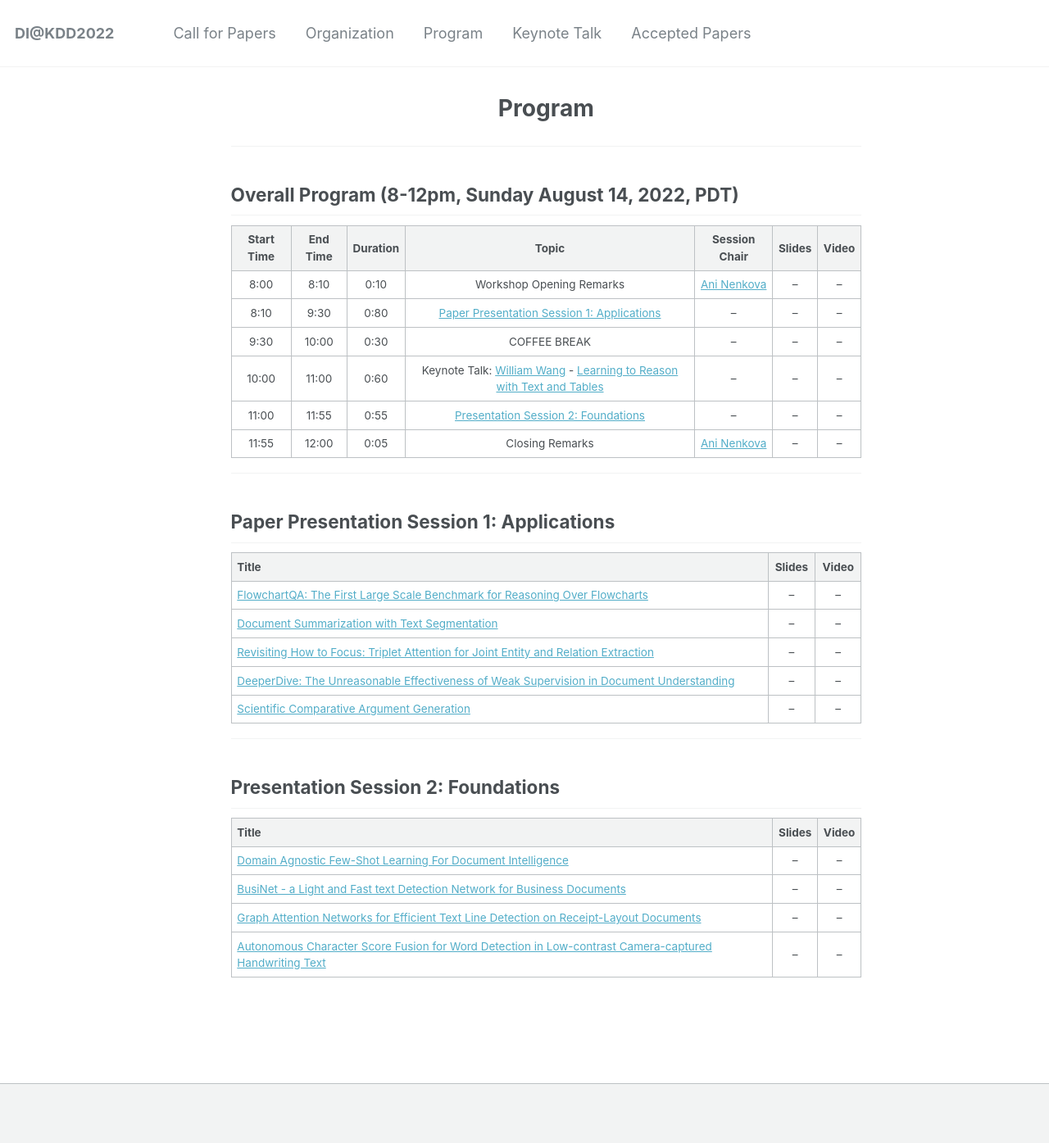
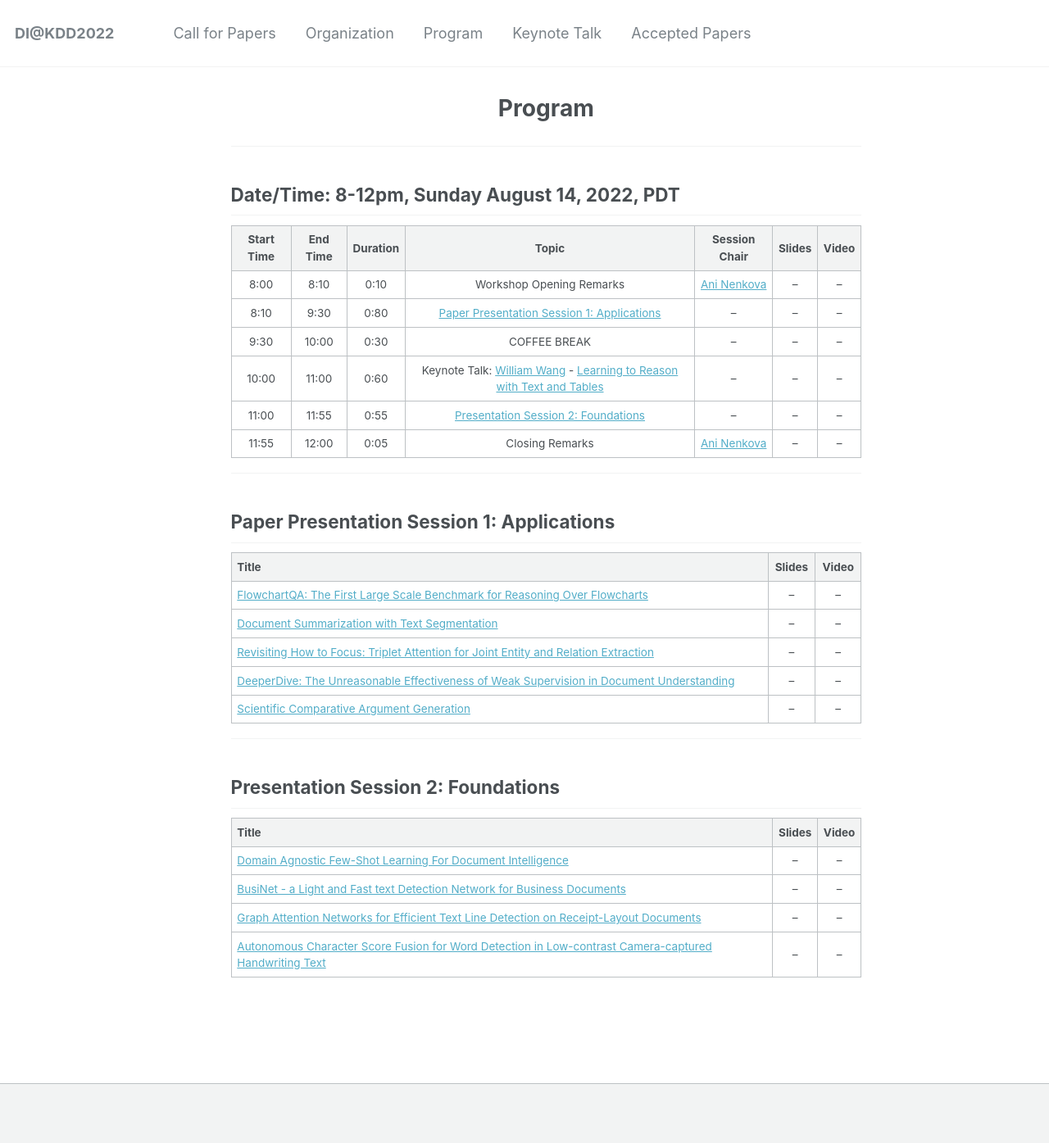
Before and after one commit to document-intelligence/DI-2022, a Jekyll site: the page built from _pages/program.md, in a window 1280 px wide. Shown: the whole page at 82% size. Built offline with Jekyll 4.4.1, drawn with Linux system fonts in a browser that asks for light colours.

Commit message:
Update program.md

```diff
--- a/_pages/program.md
+++ b/_pages/program.md
@@ -7,7 +7,7 @@ permalink: /program/
 
 ------
 
-## Overall Program (8-12pm, Sunday August 14, 2022, PDT)
+## Date/Time: 8-12pm, Sunday August 14, 2022, PDT
 
 <!--
 
```
